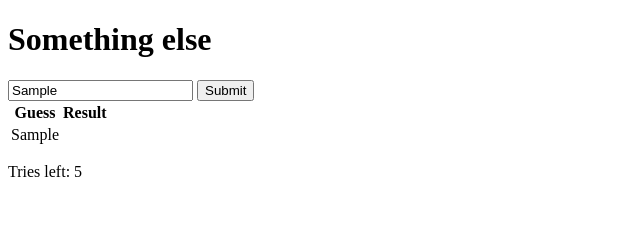
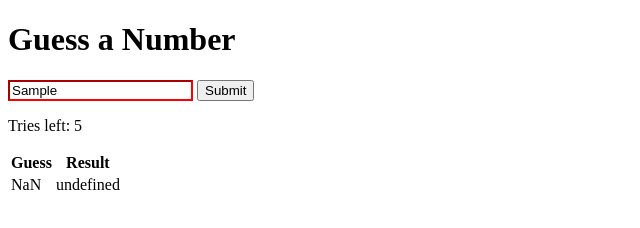
Before and after one commit to greg-doud-tiy/jQuery-Javascript, a plain HTML site: page index.html in a window 1280 px wide. Both pictures are taken after typing "Sample" into the empty fields and a click on the button "Submit". Shown: the whole page, without its empty margins (0-640 px from the left). Drawn offline with nearby package versions, Linux system fonts and the light colour scheme.

Commit message:
Working v1

```diff
--- a/index.html
+++ b/index.html
@@ -4,51 +4,19 @@
     <meta charset="utf-8">
     <title></title>
     <script src="https://code.jquery.com/jquery-3.1.0.min.js"   integrity="sha256-cCueBR6CsyA4/9szpPfrX3s49M9vUU5BgtiJj06wt/s="   crossorigin="anonymous"></script>
-    <script>
-      // function setHeader() {
-      //   $("h1").text("Something else");
-      // }
-      // $(document).ready(setHeader);
-
-      var triesLeft = 6;
-      var answer = 30;
-
-      $(document).ready(function() {
-        var tryBox = $("#try-count");
-
-        // console.log("a");
-        $("h1").text("Something else");
-
-        $("#record-guess").click(function() {
-          console.log("Clicked button");
-
-          triesLeft--;
-          tryBox.text("Tries left: " + triesLeft);
-
-          var guess = $("input").val();
-          console.log("guess", guess);
-
-          var newRow = $("<tr><td>" + guess + "</td></tr>");
-          $("table").append( newRow );
-
-          if (guess > answer) {
-            console.log("your guess was high");
-          } else if (guess < answer){
-            console.log("your guess was low");
-          } else {
-            console.log("your guess was right");
-          }
-        });
-
-        tryBox.text("Tries left: " + triesLeft);
-      });
-      // console.log("b");
-    </script>
+    <script src="./js/main.js"></script>
+    <style>
+      .invalid {
+        border-color: red;
+      }
+    </style>
   </head>
   <body>
     <h1>Guess a Number</h1>
-    <input type="text">
+    <input id="guess" type="text">
     <button id="record-guess">Submit</button>
+
+    <p id="try-count"></p>
 
     <table>
       <thead>
@@ -61,6 +29,6 @@
       </tbody>
     </table>
 
-    <p id="try-count"></p>
+    <p class="result"></p>
   </body>
 </html>
--- /dev/null
+++ b/js/main.js
@@ -0,0 +1,63 @@
+// function setHeader() {
+//   $("h1").text("Something else");
+// }
+// $(document).ready(setHeader);
+
+var triesLeft = 6;
+// Random number between 1 and 100
+var answer = Math.floor(Math.random() * 100) + 1;
+
+$(document).ready(function() {
+  var tryBox = $("#try-count");
+  var resultMessage = $(".result");
+
+  resultMessage.hide();
+
+  // console.log("a");
+  $("#record-guess").click(function() {
+    console.log("Clicked button");
+
+    triesLeft--;
+    tryBox.text("Tries left: " + triesLeft);
+
+    var guess = Number( $("#guess").val() );
+    console.log("guess", guess);
+
+    $("#guess").removeClass("invalid");
+
+    var result;
+    if (guess > answer) {
+      result = "High";
+    } else if (guess < answer){
+      result = "Low";
+    } else if (isNaN(guess)) {
+      // Invalid guess
+      $("#guess").addClass("invalid");
+      // FIXME: don't update tries
+    } else {
+      result = "Correct";
+      resultMessage.text("You win!").show();
+    }
+
+    if (triesLeft === 0 && guess !== answer) {
+      resultMessage.
+        text("You lose. Answer is " + answer + ".").
+        show();
+
+      $("#record-guess").attr("disabled", "disabled");
+    }
+
+    var newRow = $("<tr><td>" + guess + "</td></tr>");
+    var newCell = $("<td>" + result + "</td>");
+    newRow.append( newCell );
+
+    // var html = "<tr><td>" + guess + "</td>";
+    // html += "<td>" + result + "</td>";
+    // html += "</tr>";
+    // var newRow = $(html);
+
+    $("table").prepend( newRow );
+  });
+
+  tryBox.text("Tries left: " + triesLeft);
+});
```
